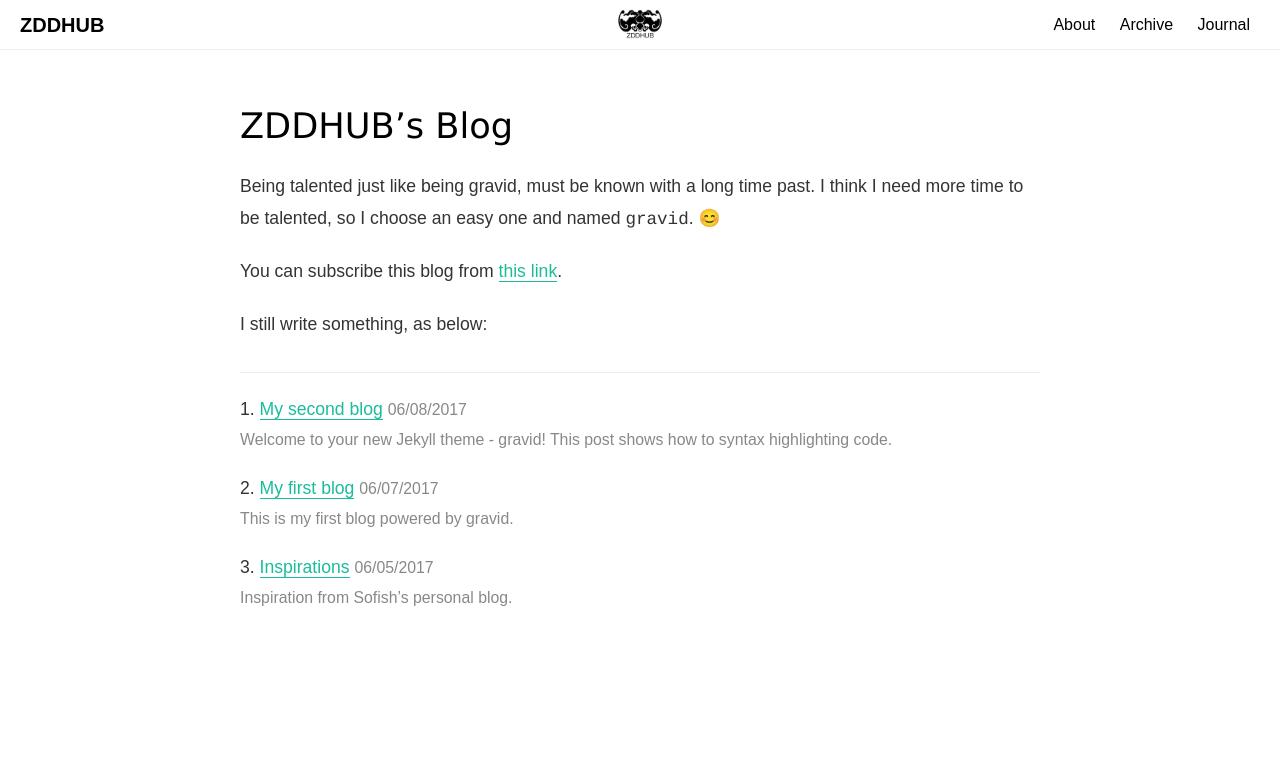
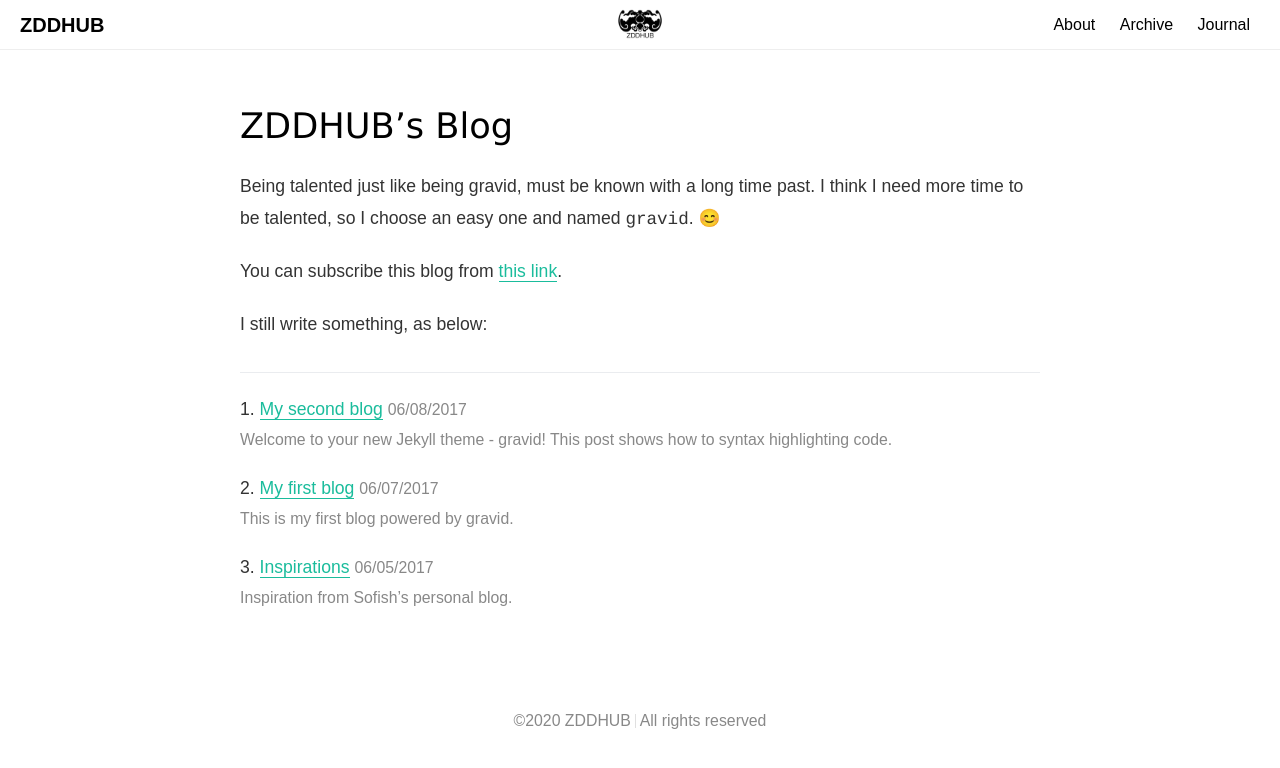
Before and after one commit to zddhub/gravid, a Jekyll site: the page built from index.md, in a window 1280 px wide. Shown: the top 768 px of the page. Built offline with Jekyll 4.4.1, drawn with Linux system fonts in a browser that asks for light colours.

Commit message:
add copyright in the footer

```diff
--- a/_includes/footer.html
+++ b/_includes/footer.html
@@ -0,0 +1,5 @@
+<footer class="footer typo-small">
+    <span class="copyright">&copy;{{site.time | date: "%Y"}} {{ site.author }}</span>
+    <span class="bar"></span>
+    <span>All rights reserved</span>
+</footer>
--- a/_sass/gravid/_layout.scss
+++ b/_sass/gravid/_layout.scss
@@ -188,3 +188,22 @@
   font-size: 14px;
   margin-bottom: 0 !important;
 }
+
+.footer {
+  text-align: center;
+  margin: 6em 0 4em 0;
+}
+
+.copyright {
+  text-transform: uppercase;
+}
+
+.bar {
+  width: 1px;
+  height: 14px;
+  background: #e0e0e0;
+  display: inline-block;
+  position: relative;
+  top: 2px;
+  padding: 0;
+}
```
Also changed, not shown: Gemfile.lock.
